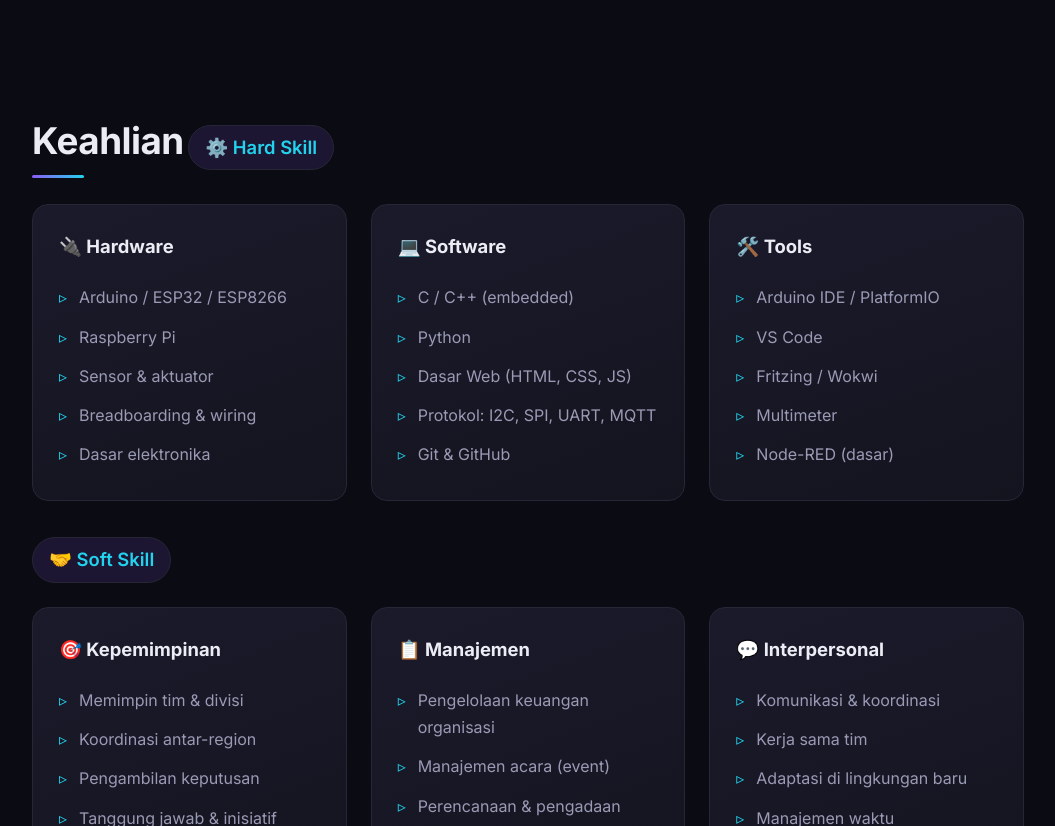
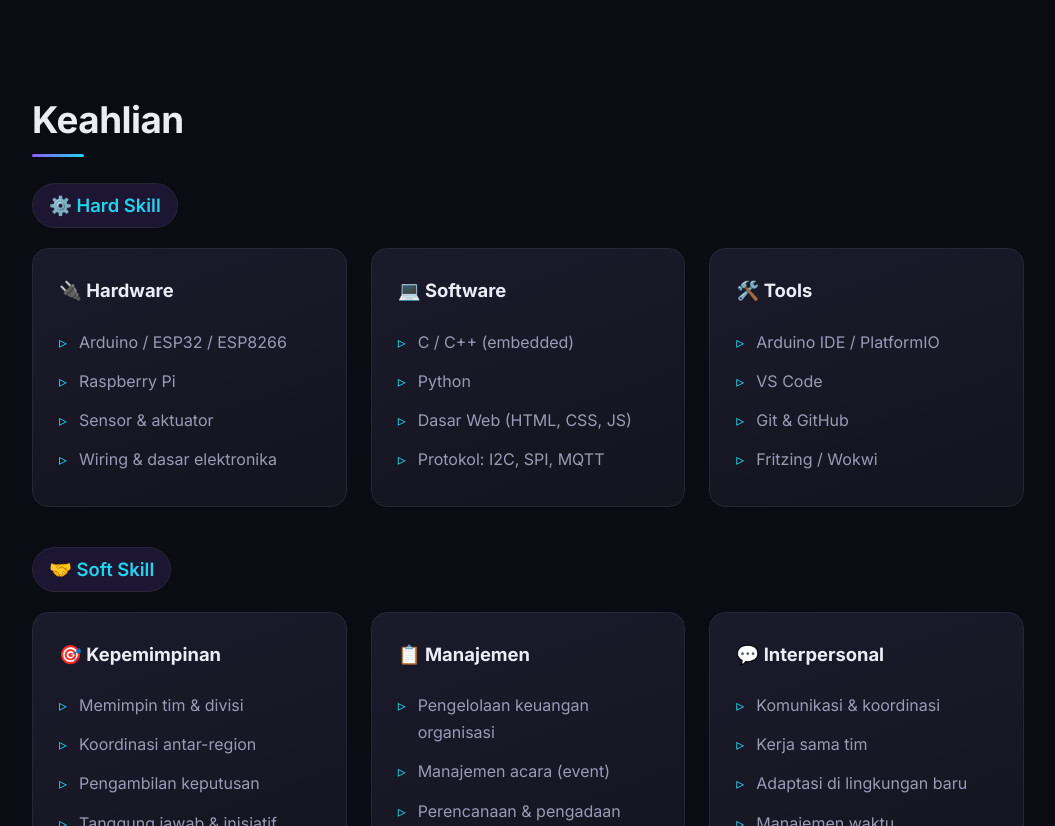
Before and after one commit to MarsianusWilliamChristantio/Marsianuswilliamchristantio.github.io, a plain HTML site: page index.html in a window 1280 px wide. Shown: the part 1974-2800 px from the top of the page, without its empty margins (112-1167 px from the left). Drawn offline with Linux system fonts and the light colour scheme.

Commit message:
Tambah tombol Download CV, rapikan layout Hard Skill & Soft Skill

```diff
--- a/index.html
+++ b/index.html
@@ -39,7 +39,8 @@
           perangkat pintar — dari sensor sederhana sampai sistem terhubung.
         </p>
         <div class="hero-actions">
-          <a href="#projects" class="btn btn-primary">Lihat Proyek</a>
+          <a href="files/CV-Marsianus-William-Christantio.pdf" download class="btn btn-primary">⬇️ Download CV</a>
+          <a href="#projects" class="btn btn-ghost">Lihat Proyek</a>
           <a href="#contact" class="btn btn-ghost">Hubungi Saya</a>
         </div>
       </div>
@@ -299,8 +300,7 @@
             <li>Arduino / ESP32 / ESP8266</li>
             <li>Raspberry Pi</li>
             <li>Sensor &amp; aktuator</li>
-            <li>Breadboarding &amp; wiring</li>
-            <li>Dasar elektronika</li>
+            <li>Wiring &amp; dasar elektronika</li>
           </ul>
         </div>
         <div class="skill-card">
@@ -309,8 +309,7 @@
             <li>C / C++ (embedded)</li>
             <li>Python</li>
             <li>Dasar Web (HTML, CSS, JS)</li>
-            <li>Protokol: I2C, SPI, UART, MQTT</li>
-            <li>Git &amp; GitHub</li>
+            <li>Protokol: I2C, SPI, MQTT</li>
           </ul>
         </div>
         <div class="skill-card">
@@ -318,9 +317,8 @@
           <ul>
             <li>Arduino IDE / PlatformIO</li>
             <li>VS Code</li>
+            <li>Git &amp; GitHub</li>
             <li>Fritzing / Wokwi</li>
-            <li>Multimeter</li>
-            <li>Node-RED (dasar)</li>
           </ul>
         </div>
       </div>
@@ -415,7 +413,8 @@
       <h2 class="section-title">Kontak</h2>
       <p>Tertarik berkolaborasi atau ngobrol soal proyek IoT? Hubungi saya:</p>
       <div class="contact-links">
-        <a href="mailto:marsinuswilliam@gmail.com" class="btn btn-primary">📧 Email</a>
+        <a href="files/CV-Marsianus-William-Christantio.pdf" download class="btn btn-primary">⬇️ Download CV</a>
+        <a href="mailto:marsinuswilliam@gmail.com" class="btn btn-ghost">📧 Email</a>
         <a href="mailto:marsianus.christantio@binus.ac.id" class="btn btn-ghost">🎓 Email Binus</a>
         <a href="https://wa.me/6289512543536?text=Halo%20Marsianus%20William%20Christantio%2C%20saya%20melihat%20portofolio%20kamu" target="_blank" rel="noopener" class="btn btn-ghost">💬 Chat WhatsApp</a>
         <a href="https://www.instagram.com/mrsnuscrtho_06" target="_blank" rel="noopener" class="btn btn-ghost">📷 Instagram</a>
--- a/style.css
+++ b/style.css
@@ -299,10 +299,11 @@ a {
 
 /* ===== Skills ===== */
 .skill-group-title {
-  display: inline-flex;
+  display: flex;
+  width: fit-content; /* lebar menyesuaikan teks, tapi tetap turun ke baris baru */
   align-items: center;
   gap: 8px;
-  margin-top: 36px;
+  margin-top: 40px;
   margin-bottom: 4px;
   font-size: 1.15rem;
   font-weight: 600;
@@ -313,15 +314,24 @@ a {
   border: 1px solid var(--border);
 }
 
+/* Label kelompok pertama (Hard Skill) menempel di bawah judul "Keahlian" */
+.section-title + .skill-group-title {
+  margin-top: 20px;
+}
+
 .skills-grid {
   display: grid;
   grid-template-columns: repeat(3, 1fr);
+  grid-auto-rows: 1fr; /* semua kartu tinggi sama */
   gap: 24px;
   margin-top: 20px;
 }
 
 .skill-card {
   padding: 26px;
+  display: flex;
+  flex-direction: column;
+  height: 100%;
   transition: transform 0.2s, border-color 0.2s, box-shadow 0.25s;
 }
 
```
Also changed, not shown: files/CARA-PAKAI.txt.
